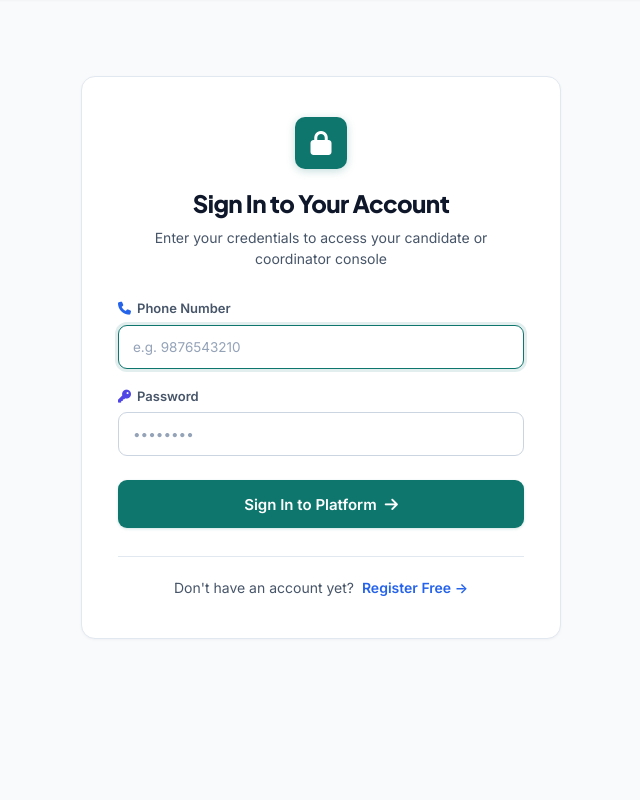
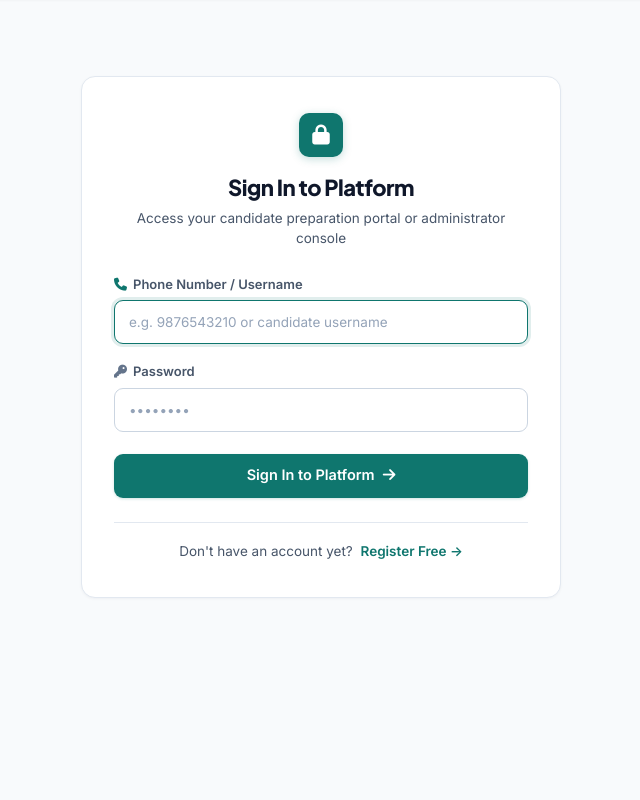
Before and after one commit to TheAbhayAlgorithms/pn360, a Django app: page /login/ in a window 1280 px wide. Shown: the part 64-864 px from the top of the page, without its empty margins (319-959 px from the left). Run offline with Django 5.2, Linux system fonts and the light colour scheme.

Commit message:
refactor: streamline auth forms with minimal modern styling

```diff
--- a/Placement/templates/login.html
+++ b/Placement/templates/login.html
@@ -5,13 +5,13 @@
 
 {% block content %}
 <div class="center-container">
-    <div class="glass-card" style="padding: 40px 36px;">
-        <div style="text-align: center; margin-bottom: 30px;">
-            <div class="logo-icon" style="margin: 0 auto 16px; width: 52px; height: 52px; font-size: 24px;">
+    <div class="glass-card" style="padding: 36px 32px;">
+        <div style="text-align: center; margin-bottom: 26px;">
+            <div class="logo-icon" style="margin: 0 auto 14px; width: 44px; height: 44px; font-size: 20px;">
                 <i class="fa-solid fa-lock"></i>
             </div>
-            <h2 style="font-size: 24px; font-weight: 800; margin-bottom: 6px;">Sign In to Your Account</h2>
-            <p style="color: var(--text-secondary); font-size: 14px;">Enter your credentials to access your candidate or coordinator console</p>
+            <h2 style="font-size: 22px; font-weight: 800; margin-bottom: 4px; color: var(--text-primary);">Sign In to Platform</h2>
+            <p style="color: var(--text-secondary); font-size: 13.5px;">Access your candidate preparation portal or administrator console</p>
         </div>
 
         <form method="POST" action="{% url 'login' %}" autocomplete="off">
@@ -19,26 +19,26 @@
 
             <div class="form-group">
                 <label class="form-label">
-                    <i class="fa-solid fa-phone" style="color: var(--accent-blue);"></i> Phone Number
+                    <i class="fa-solid fa-phone" style="color: var(--accent-teal);"></i> Phone Number / Username
                 </label>
-                <input type="text" name="phone" class="form-control" placeholder="e.g. 9876543210" required autofocus autocomplete="off" autocorrect="off" autocapitalize="off" spellcheck="false">
+                <input type="text" name="phone" class="form-control" placeholder="e.g. 9876543210 or candidate username" required autofocus autocomplete="off" autocorrect="off" autocapitalize="off" spellcheck="false">
             </div>
 
-            <div class="form-group" style="margin-bottom: 24px;">
+            <div class="form-group" style="margin-bottom: 22px;">
                 <label class="form-label">
-                    <i class="fa-solid fa-key" style="color: var(--accent-indigo);"></i> Password
+                    <i class="fa-solid fa-key" style="color: var(--text-muted);"></i> Password
                 </label>
                 <input type="password" name="password" class="form-control" placeholder="••••••••" required autocomplete="new-password" autocorrect="off" autocapitalize="off" spellcheck="false">
             </div>
 
-            <button type="submit" class="btn-primary" style="width: 100%; height: 48px; font-size: 15px;">
+            <button type="submit" class="btn-primary" style="width: 100%; height: 44px; font-size: 14.5px;">
                 Sign In to Platform <i class="fa-solid fa-arrow-right"></i>
             </button>
         </form>
 
-        <div style="text-align: center; margin-top: 28px; padding-top: 20px; border-top: 1px solid var(--border-subtle); font-size: 14px; color: var(--text-secondary);">
+        <div style="text-align: center; margin-top: 24px; padding-top: 18px; border-top: 1px solid var(--border-subtle); font-size: 13.5px; color: var(--text-secondary);">
             Don't have an account yet?
-            <a href="{% url 'register' %}" style="color: var(--accent-blue); text-decoration: none; font-weight: 600; margin-left: 4px;">
+            <a href="{% url 'register' %}" style="color: var(--accent-teal); text-decoration: none; font-weight: 600; margin-left: 4px;">
                 Register Free &rarr;
             </a>
         </div>
```
Also changed, not shown: Placement/templates/register.html (+13 -13 lines).
